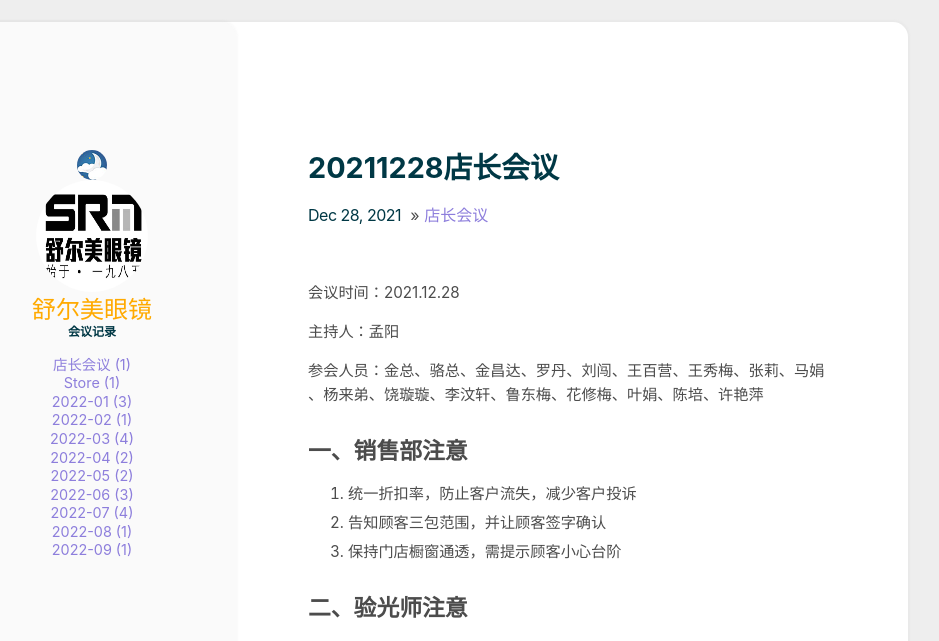
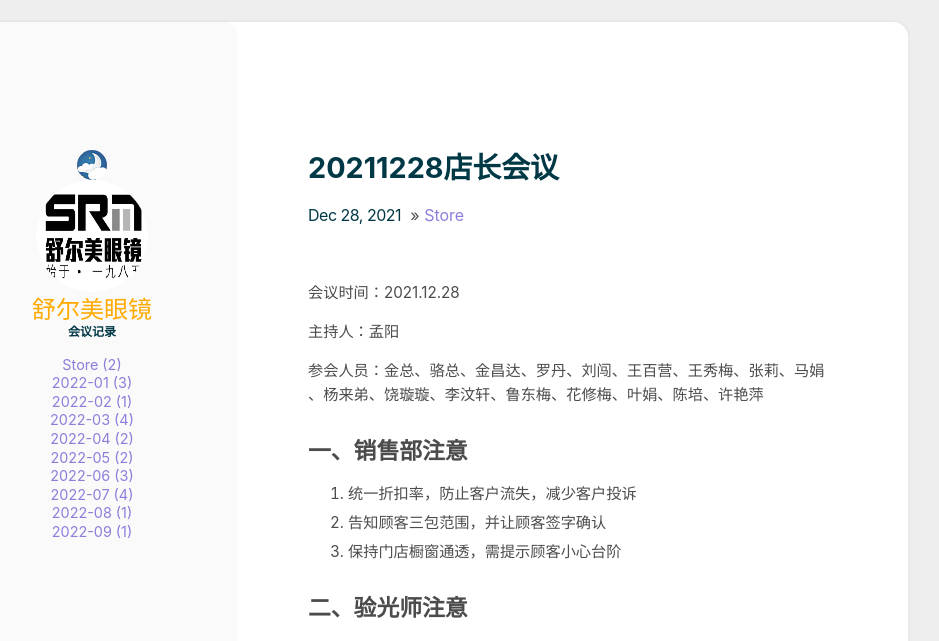
Before and after one commit to cuihuanhuan/srm, a Jekyll site: the page built from _posts/2021-12-28-211228.md, in a window 1280 px wide. Shown: the top 641 px of the page, without its empty margins (212-1151 px from the left). Built offline with Jekyll 4.4.1, drawn with Linux system fonts in a browser that asks for light colours.

Commit message:
Update 2021-12-28-211228.md

```diff
--- a/_posts/2021-12-28-211228.md
+++ b/_posts/2021-12-28-211228.md
@@ -2,7 +2,7 @@
 title: 20211228店长会议
 author: Tao He
 date: 2021-12-28
-category: 店长会议
+category: Store
 ---
 
 会议时间：2021.12.28
```
